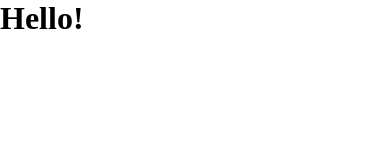
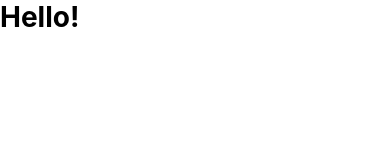
Before and after one commit to tcdeoliveira/chapter3-01, a Next.js app: page / in a window 390 px wide. Shown: the top 160 px of the page. Built offline with nearby package versions, Linux system fonts and the light colour scheme.

Commit message:
[Change]Move content

```diff
--- a/src/styles/common.module.scss
+++ /dev/null
@@ -1,29 +0,0 @@
-body{
-background-color: var(--gray-900);
-color: var(--white);
-}
-
-body, input, textarea, select, button{
-font: 400 1rem "Roboto", sans-serif;
-}
-
-button{
-cursor: pointer;
-}
-
-a{
-color: inherit;
-text-decoration: none;
-}
-
-@media (max-width:1080px){
-    html{
-        font-size: 93.75%;
-    }
-}
-
-@media (max-width:720px){
-    html{
-        font-size: 87.5%;
-    }
-}
--- a/src/styles/globals.scss
+++ b/src/styles/globals.scss
@@ -2,6 +2,7 @@
   box-sizing: border-box;
   margin: 0;
   padding: 0;
+  font-family: 'Inter', sans-serif;
 }
 
 :root{
@@ -10,3 +11,24 @@
   --gray-100: #F8F8F8;;
   --pink: #FF57B2;
 }
+
+button{
+  cursor: pointer;
+}
+
+a{
+  color: inherit;
+  text-decoration: none;
+}
+
+@media (max-width:1080px){
+  html{
+      font-size: 93.75%;
+  }
+}
+
+@media (max-width:720px){
+  html{
+      font-size: 87.5%;
+  }
+}
```
